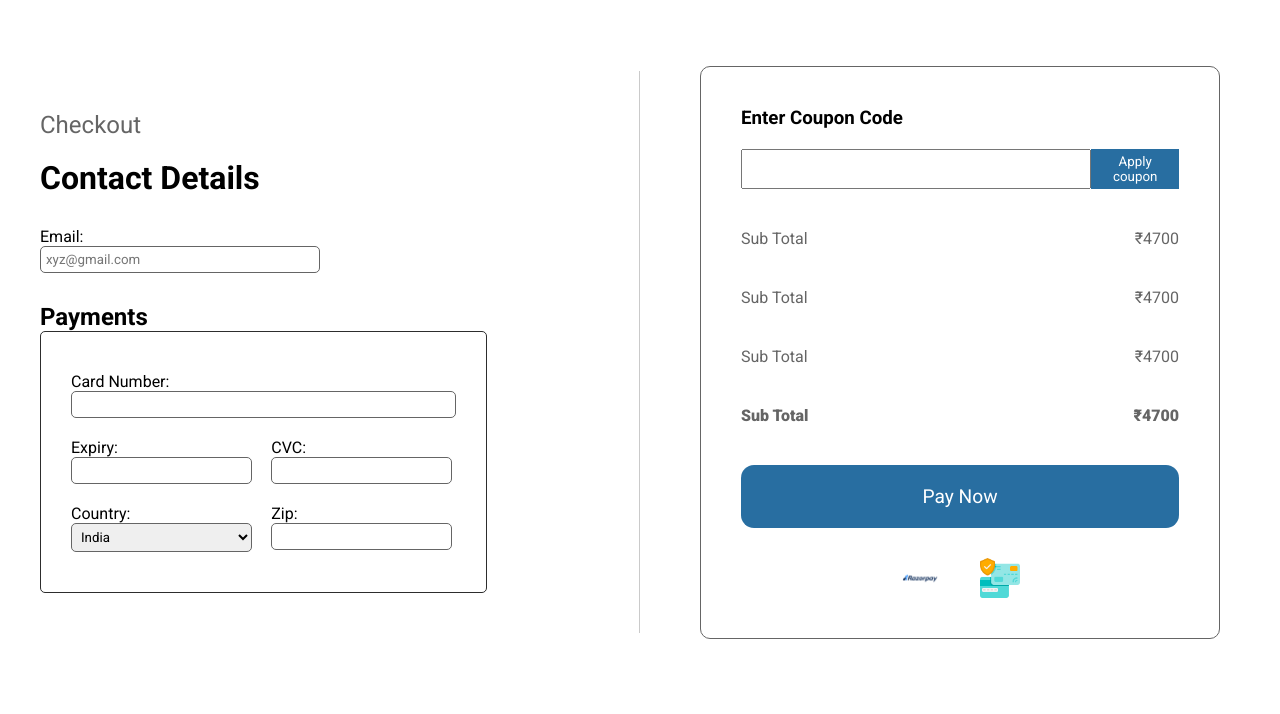
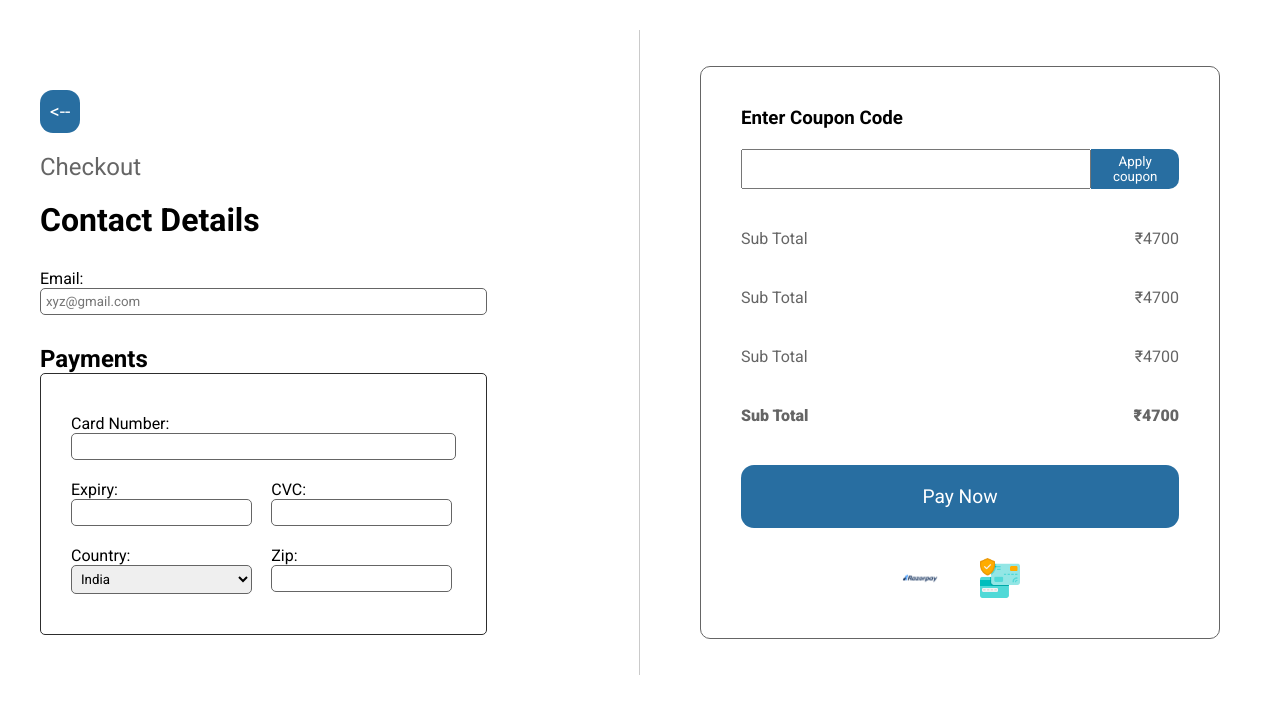
Before and after one commit to Rhythmgulati/thala7-frontend, a plain HTML site: page payment.html in a window 1280 px wide. Drawn offline with Linux system fonts and the light colour scheme; a web font is replaced by a local one.

Commit message:
Add files via upload

```diff
--- a/payment.html
+++ b/payment.html
@@ -11,6 +11,8 @@
 
     <div class="contact-section">
         <div class="contact-left">
+          <a href="cart.html"><button><--</button></a>
+
               <p>Checkout</p>
               <h1>Contact Details</h1>
 
--- a/style.css
+++ b/style.css
@@ -284,10 +284,12 @@ header nav a{
 }
 .coupon-section input{
     width: 80%;
+    padding: 10px;
 }
 .coupon-btn{
     width: 20%;
     padding: 5px 10px;
+    border-radius: 0 10px 10px 0;
     border: none;
     outline: none;
     color: white;
@@ -345,6 +347,18 @@ header nav a{
     font-size: 1.5rem;
     margin-bottom: 20px;
 }
+.contact-left button{
+    margin-bottom: 20px;
+    padding: 10px;
+    font-size: 1.2rem;
+    border: none;
+    outline: none;
+    border-radius: 13px;
+    margin-top: 20px;
+    color: white;
+    background-color: var(--primary-color);
+
+}
 .contact-left h1{
     margin-bottom: 20px;
 }
@@ -358,8 +372,9 @@ header nav a{
     flex-direction: column;
     padding: 10px 0;
 }
+
  .label-block:nth-child(1){
-    width: 50%;
+    width: 80%;
     margin-bottom: 20px;
 }
 
```
Also changed, not shown: cart.html (+1 -1 lines), product.html (+2 -2 lines).
